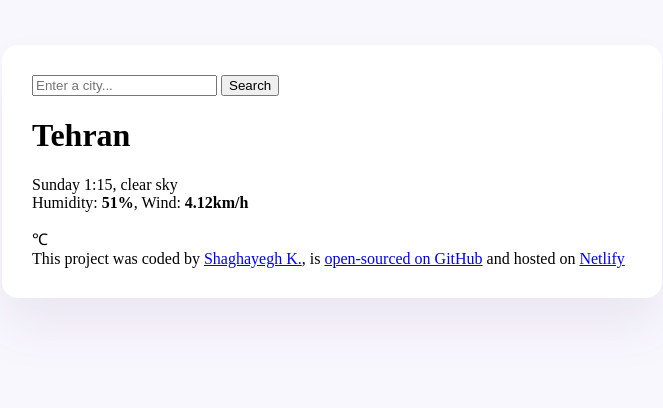
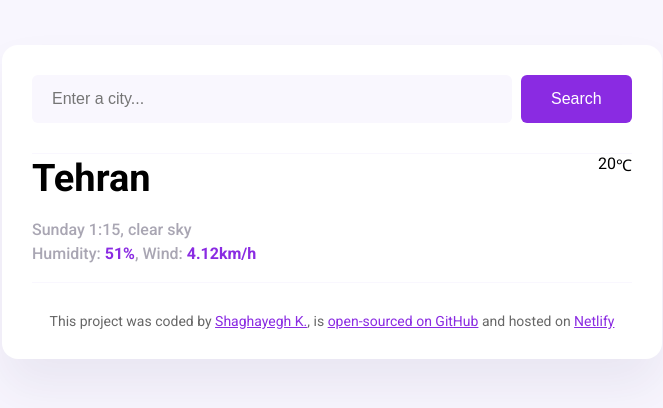
Before and after one commit to Shaghayegh9473/Weather-Application, a plain HTML site: page index.html in a window 1280 px wide. Shown: the whole page, without its empty margins (308-971 px from the left). Drawn offline with nearby package versions, Linux system fonts and the light colour scheme.

Commit message:
styled each element on css

```diff
--- a/index.html
+++ b/index.html
@@ -14,37 +14,56 @@
     <link rel="stylesheet" href="src/style.css" />
   </head>
   <body>
-    <div class="weather-app" id="">
+    <div class="weather-app" id="weather-app">
       <header>
-        <form action="" id="">
-          <input type="search" placeholder="Enter a city..." class="" id="" />
-          <input type="button" value="Search" class="" id="" />
+        <form class="search-form" id="search-form">
+          <input
+            type="search"
+            placeholder="Enter a city..."
+            class="search-city"
+            id="search-city"
+          />
+          <input
+            type="button"
+            value="Search"
+            class="search-button"
+            id="search-button"
+          />
         </form>
       </header>
       <main>
-        <h1 id="">Tehran</h1>
+        <div class="weather">
           <div>
-          <p>
-            <span id="">Sunday 1:15</span>, <span id="">clear sky</span>
+            <h1 class="weather-city" id="weather-city">Tehran</h1>
+            <p class="weather-detail">
+              <span id="time">Sunday 1:15</span>,
+              <span id="weather-cond">clear sky</span>
               <br />
-            Humidity: <strong id="">51%</strong>, Wind:
-            <strong id="">4.12km/h</strong>
+              Humidity: <strong id="humidity">51%</strong>, Wind:
+              <strong id="speed">4.12km/h</strong>
             </p>
           </div>
-        <div>
+          <div class="temp-container">
             <div id="icon"></div>
-          <div id="current-temp"></div>
+            <div id="current-temp">20</div>
             <div id="unit">℃</div>
+          </div>
         </div>
       </main>
       <footer>
         This project was coded by
-        <a href="https://github.com/Shaghayegh9473">Shaghayegh K.</a>, is
-        <a href="https://github.com/Shaghayegh9473/Weather-Application"
+        <a href="https://github.com/Shaghayegh9473" target="_blank"
+          >Shaghayegh K.</a
+        >, is
+        <a
+          href="https://github.com/Shaghayegh9473/Weather-Application"
+          target="_blank"
           >open-sourced on GitHub</a
         >
         and hosted on
-        <a href="https://tempestas-weather-app.netlify.app/">Netlify</a>
+        <a href="https://tempestas-weather-app.netlify.app/" target="_blank"
+          >Netlify</a
+        >
       </footer>
     </div>
     <script src="src/index.js"></script>
--- a/src/style.css
+++ b/src/style.css
@@ -1,8 +1,31 @@
 body {
   /* Have to change the background color with images connected with weather */
-  background-color: #f9f7fe;
+  background-color: hsl(257, 78%, 98%);
+  font-family: "Roboto", sans-serif;
 }
+
+header {
+  /* have to change the border-bottom color */
+  border-bottom: 1px solid #f9f7fe;
+  padding: 0 0 30px 0;
+}
+
+a {
+  /* should change the color */
+  color: blueviolet;
+}
+
+footer {
+  /* have to change the border-top color */
+  border-top: 1px solid #f9f7fe;
+  font-size: 14px;
+  color: rgba(0, 0, 0, 0.6);
+  padding: 30px 0 0 0;
+  text-align: center;
+}
+
 .weather-app {
+  /* should change the background color to transparent with a little bit of opacity */
   background-color: #fff;
   max-width: 600px;
   margin: 45px auto;
@@ -10,3 +33,67 @@ body {
   box-shadow: 0 30px 50px rgba(65, 50, 100, 0.08);
   border-radius: 16px;
 }
+
+.search-city {
+  /* should change the background color */
+  background-color: #f9f7fe;
+  border: none;
+  border-radius: 6px;
+  width: 80%;
+  font-size: 16px;
+  padding: 15px 20px;
+}
+
+.search-button {
+  color: #fff;
+  /* should change the background color */
+  background-color: blueviolet;
+  font-size: 16px;
+  border: none;
+  border-radius: 6px;
+  margin-left: 5px;
+  padding: 15px 30px;
+}
+
+.weather {
+  display: flex;
+  justify-content: space-between;
+}
+
+.weather-city {
+  margin: 0;
+  font-size: 38px;
+  line-height: 48px;
+}
+
+.weather-detail {
+  font-size: 16px;
+  font-weight: 500;
+  line-height: 24px;
+  /* should change the color */
+  color: rgba(39, 33, 66, 0.4);
+}
+
+.weather-detail strong {
+  /* should change the color */
+  color: blueviolet;
+}
+
+.temp-container {
+  display: flex;
+}
+
+.icon {
+  width: 88px;
+  height: 88px;
+}
+
+.current-temp {
+  font-size: 88px;
+  font-weight: bold;
+  line-height: 88px;
+}
+
+.unit {
+  margin-top: 16px;
+}
```
Lines whose indentation alone changed are shown as unchanged.
